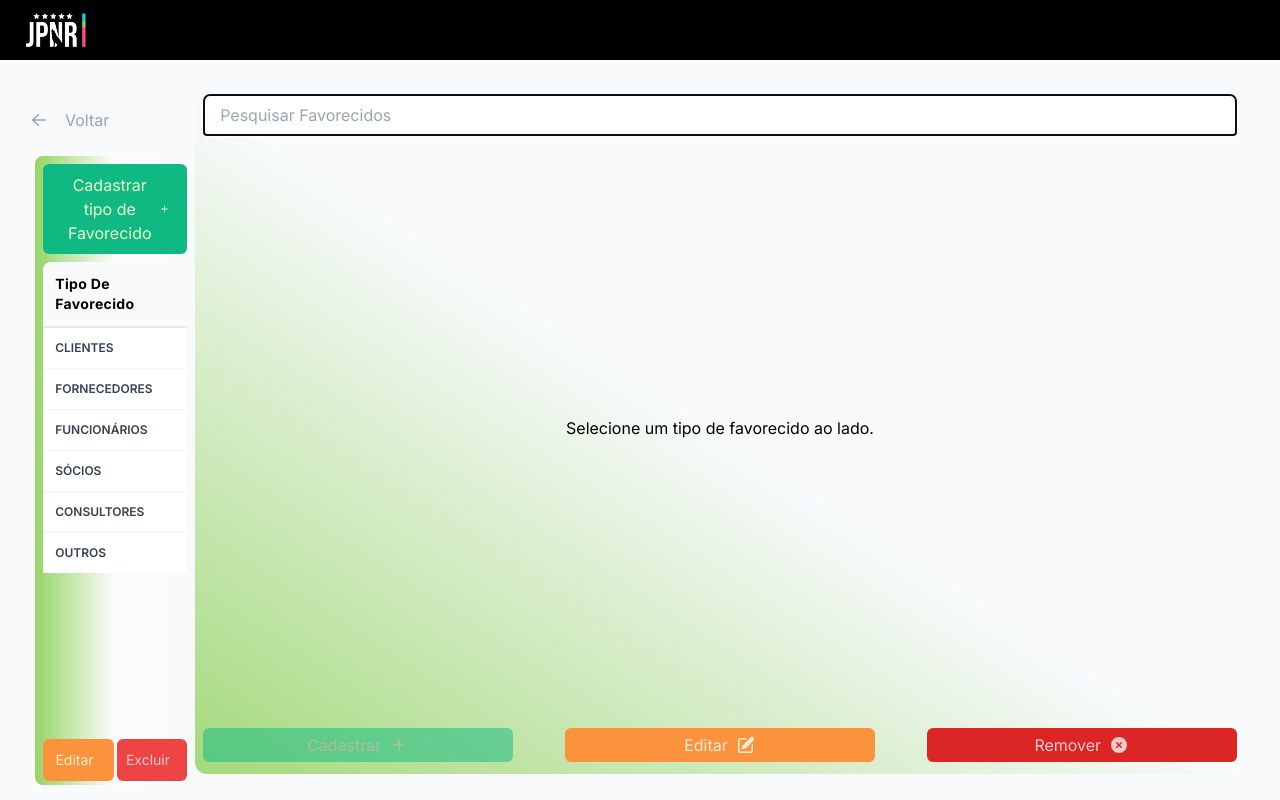
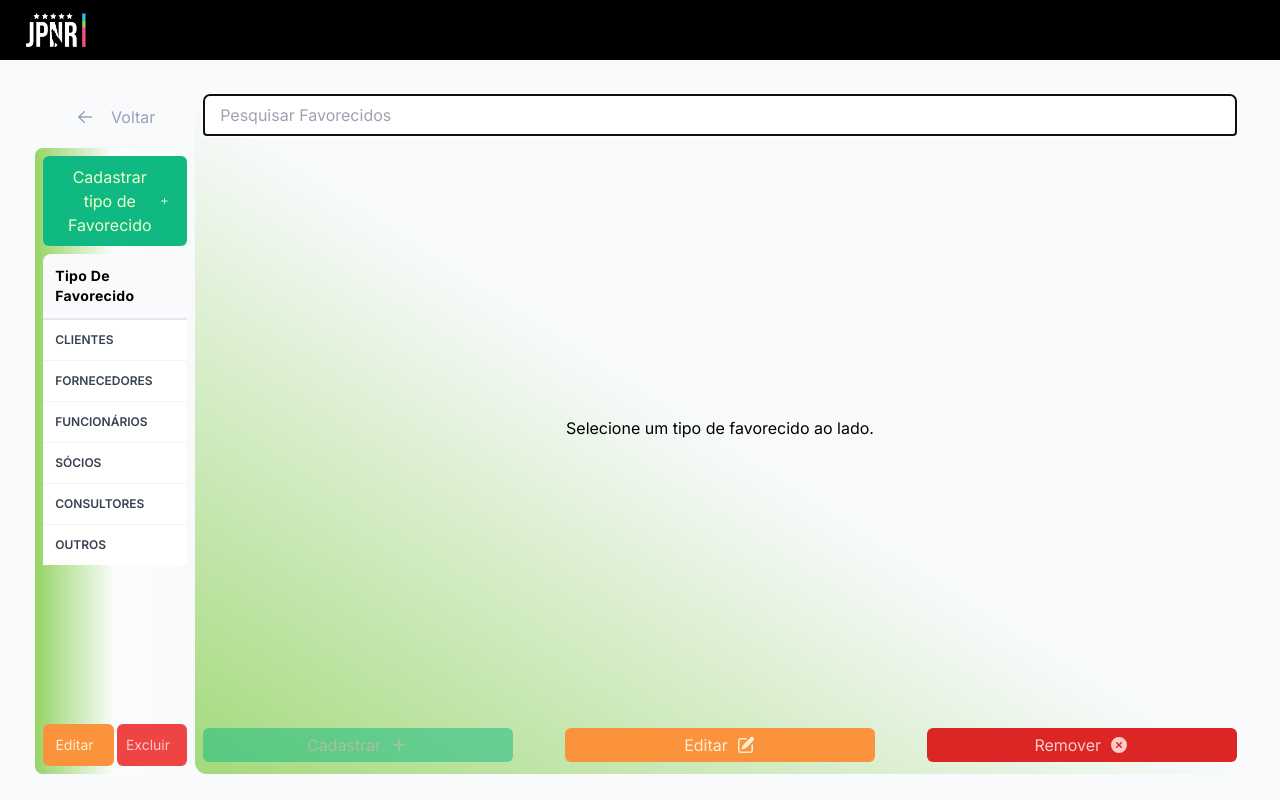
Before and after one commit to GuilhermeSSx/erp-gestao-despesas, a Next.js app: page /modulos/cadastros/favorecidos in a window 1280 px wide. Built offline with nearby package versions, Linux system fonts and the light colour scheme; no server answers.

Commit message:
Arrumando botão voltar em favorecidos

```diff
--- a/src/app/(private-routes)/modulos/cadastros/favorecidos/page.tsx
+++ b/src/app/(private-routes)/modulos/cadastros/favorecidos/page.tsx
@@ -11,7 +11,8 @@ import PopupExcluirFav from '@/app/components/popupExcluirFav';
 import PopupEditarFav from '@/app/components/popupEditarFav';
 import PopupCriarTipoFav from '@/app/components/popupCriarTipoFav';
 import PopupCriarFav from '@/app/components/popupCriarFav';
-import { VoltarButton } from '@/app/components/voltarButton';
+import Link from 'next/link';
+import { ArrowLeftIcon } from '@heroicons/react/20/solid';
 
 interface Tipo {
     id: number;
@@ -151,11 +152,18 @@ export default function Favorecidos() {
 
     return (
         <div className="fixed w-screen h-[calc(100vh-60px)] flex bg-slate-50 justify-center items-center">
+            <div className='flex flex-col h-[92%] w-[12%] min-w-[160px] mt-2 rounded-xl '>
 
-            <VoltarButton />
+                <Link href={'/modulos/cadastros'} title="voltar" className='h-fit'>
+                    <div className='group flex justify-center items-center py-2 md:px-4 border border-transparent text-base rounded-md hover:bg-slate-200 text-slate-400'>
+                        <ArrowLeftIcon className="mr-4 h-7 w-5 text-center" aria-hidden="true" />
+                        <span className='hidden md:block'>Voltar</span>
+                    </div>
+                </Link>
 
                 {/* Cadastro Tipo */}
-            <div className='mt-[80px] w-[12%] min-w-[160px] h-[85%] flex flex-col bg-gradient-to-r from-[#8ed15aec] via-[#ffffff80] to-[#80797802] px-2 rounded-lg'>
+                <div className='pb-1 mt-2 w-full h-full flex flex-col bg-gradient-to-r from-[#8ed15aec] via-[#ffffff80] to-[#80797802] px-2 rounded-lg'>
+
                     <div className='h-fit'>
                         <button
                             onClick={abrirPopupCriarTipoFav}
@@ -227,6 +235,7 @@ export default function Favorecidos() {
                         </div>
                     </div>
 
+                </div>
             </div>
 
             {/* Cadastro Favorecido */}
```
Lines whose indentation alone changed are shown as unchanged.
